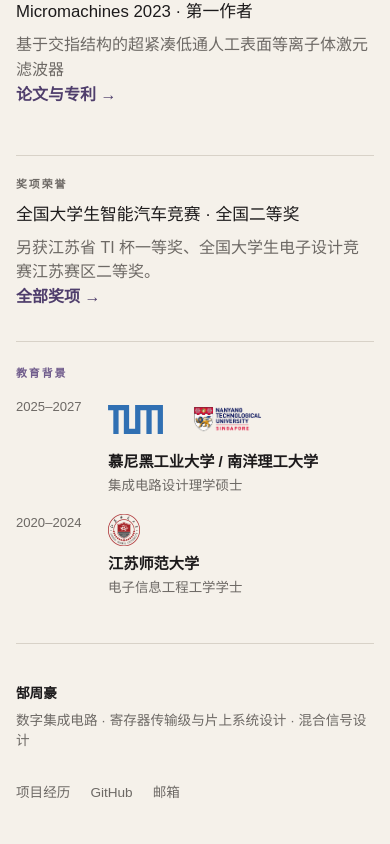
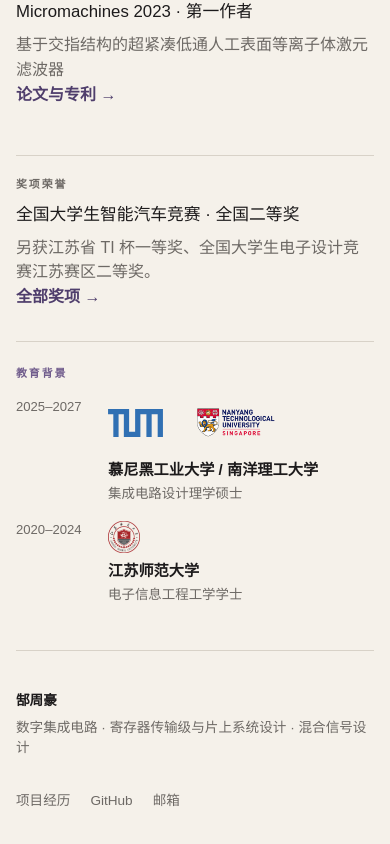
Before and after one commit to gaozhouhao/my-website, a Next.js app: page / in a window 390 px wide. Shown: the part 3637-4481 px from the top of the page. Built offline with nearby package versions, Linux system fonts and the light colour scheme.

Commit message:
Increase NTU logo prominence

```diff
--- a/app/globals.css
+++ b/app/globals.css
@@ -124,7 +124,7 @@
 .education-copy p { margin: 0; color: var(--muted); font-size: .84rem; }
 .education-logos { display: flex; align-items: center; gap: 1rem; min-height: 2.2rem; margin-bottom: .45rem; }
 .education-logo { display: block; width: auto; height: 2.1rem; max-width: 7.5rem; object-fit: contain; object-position: left center; }
-.education-logo-ntu { height: 3.5rem; max-width: 14rem; }
+.education-logo-ntu { height: 4.25rem; max-width: 17rem; }
 .education-logo-jsnu { height: 2.35rem; max-width: 2.35rem; }
 .education-logos-single { margin-bottom: .15rem; }
 .school-grid { display: grid; grid-template-columns: repeat(2, minmax(0, 1fr)); gap: 0; margin-top: 2rem; border: 1px solid var(--line); }
@@ -182,7 +182,7 @@
   .education-strip > .education-entry { grid-template-columns: 5rem 1fr; }
   .education-logos { gap: .75rem; }
   .education-logo { height: 1.8rem; max-width: 6.5rem; }
-  .education-logo-ntu { height: 2.8rem; max-width: 11rem; }
+  .education-logo-ntu { height: 3.25rem; max-width: 13rem; }
   .education-logo-jsnu { height: 2rem; max-width: 2rem; }
   .school-grid { grid-template-columns: 1fr; }
   .school-profile { border-right: 0; border-bottom: 1px solid var(--line); min-height: 0; }
```
